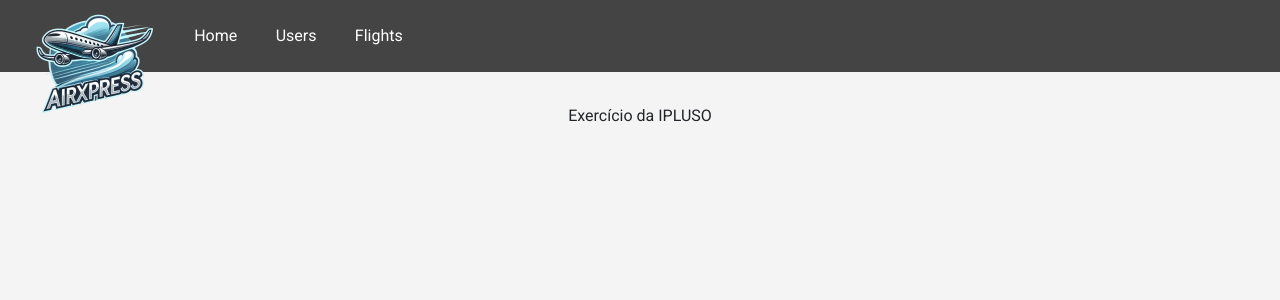
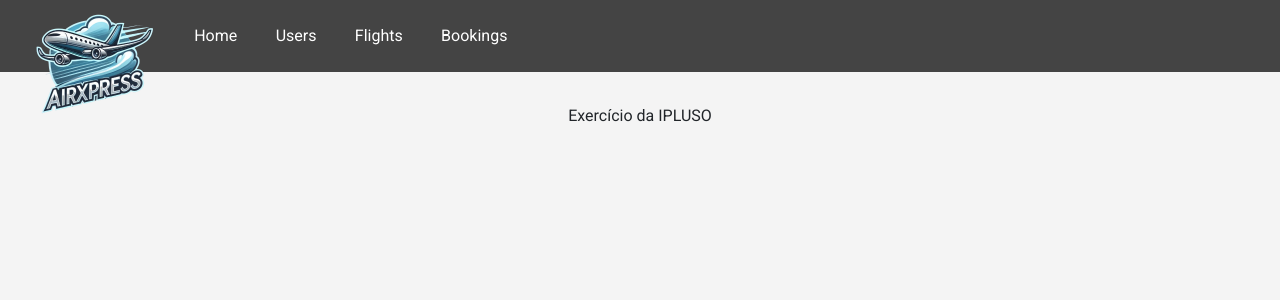
Before and after one commit to Guilh3rme06/AirXpress-IPLUSO, a Flask app: page / in a window 1280 px wide. Shown: the top 300 px of the page. Run offline with Flask 3, Linux system fonts and the light colour scheme; parts of the project's set-up code (start-up, migrations or seed data) failed here and were passed over; some libraries are stand-ins or nearby versions.

Commit message:
adding bookings to the menu

```diff
--- a/app/templates/base.html
+++ b/app/templates/base.html
@@ -20,7 +20,7 @@
   </head>
   <body>
     <nav class="nav">
-      <img id="logo" src="{{ url_for('static', filename='img/logo.png') }}">
+      <img id="logo" src="{{ url_for('static', filename='img/logo.png') }}" />
       <ul class="nav__list">
         <li class="nav__item">
           <a class="nav__link" href="{{ url_for('main.index_route') }}">Home</a>
@@ -33,7 +33,18 @@
           >
         </li>
         <li class="nav__item">
-          <a class="nav__link" href="{{ url_for('flights.index_flights_route') }}">Flights</a>
+          <a
+            class="nav__link"
+            href="{{ url_for('flights.index_flights_route') }}"
+            >Flights</a
+          >
+        </li>
+        <li class="nav__item">
+          <a
+            class="nav__link"
+            href="{{ url_for('bookings.index_bookings_route') }}"
+            >Bookings</a
+          >
         </li>
       </ul>
     </nav>
```
